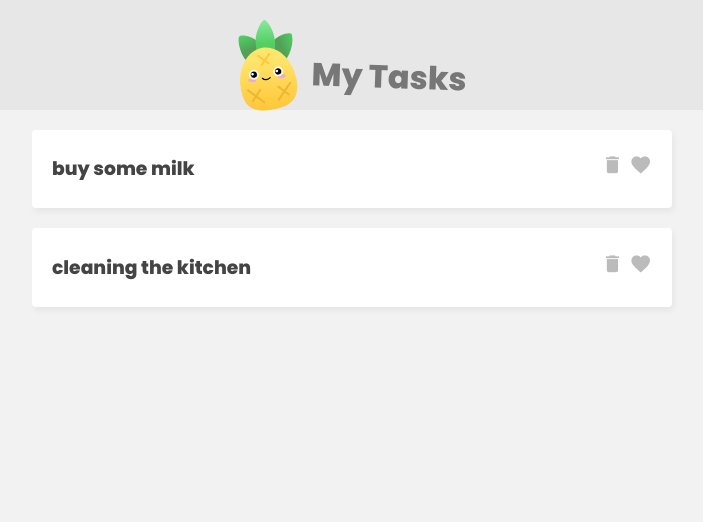
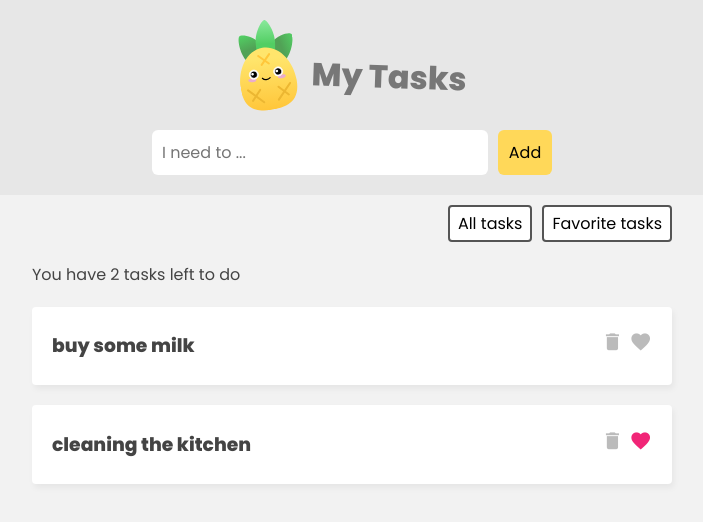
Before and after one commit to fardisaz/my-tasks, a Vue app: page / in a window 1280 px wide. Shown: the top 522 px of the page, without its empty margins (288-991 px from the left). Built offline with nearby package versions, Linux system fonts and the light colour scheme.

Commit message:
Add getters and actions

```diff
--- a/src/App.vue
+++ b/src/App.vue
@@ -5,9 +5,27 @@
       <img src="./assets/Pinialogo.svg" alt="pinia logo" />
       <h1>My Tasks</h1>
     </header>
+
+    <!-- new task form -->
+    <div class="new-task-form">
+      <TaskForm />
+    </div>
+    <!-- filter -->
+    <nav class="filter">
+      <button @click="filter = 'all'">All tasks</button>
+      <button @click="filter = 'favs'">Favorite tasks</button>
+    </nav>
     <!-- task list -->
-    <div class="task-list">
+    <div class="task-list" v-if="filter === 'all'">
+      <p>You have {{ taskStore.totalCount }} tasks left to do</p>
       <div v-for="task in taskStore.tasks" :key="task.id">
+        <TaskDetails :task="task" />
+      </div>
+    </div>
+
+    <div class="task-list" v-if="filter === 'favs'">
+      <p>You have {{ taskStore.favCount }} favs left to do</p>
+      <div v-for="task in taskStore.favs" :key="task.id">
         <TaskDetails :task="task" />
       </div>
     </div>
@@ -16,7 +34,10 @@
 <script setup>
 import { useTaskStore } from "./stores/TaskStore";
 import TaskDetails from "./components/TaskDetails.vue";
+import { ref } from "vue";
+import TaskForm from "./components/TaskForm.vue";
 const taskStore = useTaskStore();
+const filter = ref("all");
 </script>
 
 <style scoped></style>
--- a/src/assets/main.css
+++ b/src/assets/main.css
@@ -59,3 +59,52 @@
   cursor: pointer;
   color: #bbb;
 }
+.task i.active {
+  color: #f12577;
+}
+/* filter nav */
+.filter {
+  width: 640px;
+  margin: 10px auto;
+  text-align: right;
+}
+.filter button {
+  display: inline-block;
+  margin-left: 10px;
+  background: #fff;
+  border: 2px solid #555;
+  border-radius: 4px;
+  padding: 4px 8px;
+  cursor: pointer;
+  font-size: 0.8em;
+  font-size: 1em;
+}
+
+/* new task form */
+.new-task-form {
+  background: #e7e7e7;
+  padding: 20px 0;
+}
+form {
+  max-width: 400px;
+  margin: 0 auto;
+  display: grid;
+  grid-template-columns: 3fr 1fr;
+  gap: 10px;
+}
+form button {
+  background: #ffd859;
+  border: 0;
+  padding: 10px;
+  font-family: "Poppins";
+  border-radius: 6px;
+  cursor: pointer;
+  font-size: 1em;
+}
+form input {
+  border: 0;
+  padding: 10px;
+  border-radius: 6px;
+  color: #555;
+  font-size: 1em;
+}
--- a/src/components/TaskDetails.vue
+++ b/src/components/TaskDetails.vue
@@ -2,18 +2,26 @@
   <div class="task">
     <h3>{{ task.title }}</h3>
     <div class="icons">
-      <i class="material-icons">delete</i>
-      <i class="material-icons">favorite</i>
+      <i class="material-icons" @click="taskStore.deleteTask(task.id)"
+        >delete</i
+      >
+      <i
+        class="material-icons"
+        @click="taskStore.toggleFav(task.id)"
+        :class="{ active: task.isFav }"
+        >favorite</i
+      >
     </div>
   </div>
 </template>
 <script setup>
 import { defineProps } from "vue";
-
+import { useTaskStore } from "../stores/TaskStore";
 defineProps({
   task: {
     type: Object,
     required: true,
   },
 });
+const taskStore = useTaskStore();
 </script>
--- /dev/null
+++ b/src/components/TaskForm.vue
@@ -0,0 +1,23 @@
+<template>
+  <form @submit.prevent="handleSubmit">
+    <input type="text" placeholder="I need to ..." v-model="newTask" />
+    <button>Add</button>
+  </form>
+</template>
+<script setup>
+import { useTaskStore } from "@/stores/TaskStore";
+import { ref } from "vue";
+
+const taskStore = useTaskStore();
+const newTask = ref("");
+const handleSubmit = () => {
+  if (newTask.value) {
+    taskStore.addTask({
+      title: newTask.value,
+      isFav: false,
+      id: Math.floor(Math.random() * 100000),
+    });
+  }
+  newTask.value = "";
+};
+</script>
--- a/src/stores/TaskStore.js
+++ b/src/stores/TaskStore.js
@@ -7,4 +7,27 @@
       { id: 2, title: "cleaning the kitchen", isFav: true },
     ],
   }),
+  getters: {
+    favs() {
+      return this.tasks.filter((task) => task.isFav);
+    },
+    favCount() {
+      return this.favs.length;
+    },
+    totalCount() {
+      return this.tasks.length;
+    },
+  },
+  actions: {
+    addTask(task) {
+      this.tasks.push(task);
+    },
+    deleteTask(id) {
+      this.tasks = this.tasks.filter((t) => t.id !== id);
+    },
+    toggleFav(id) {
+      const task = this.tasks.find((t) => t.id === id);
+      task.isFav = !task.isFav;
+    },
+  },
 });
```
